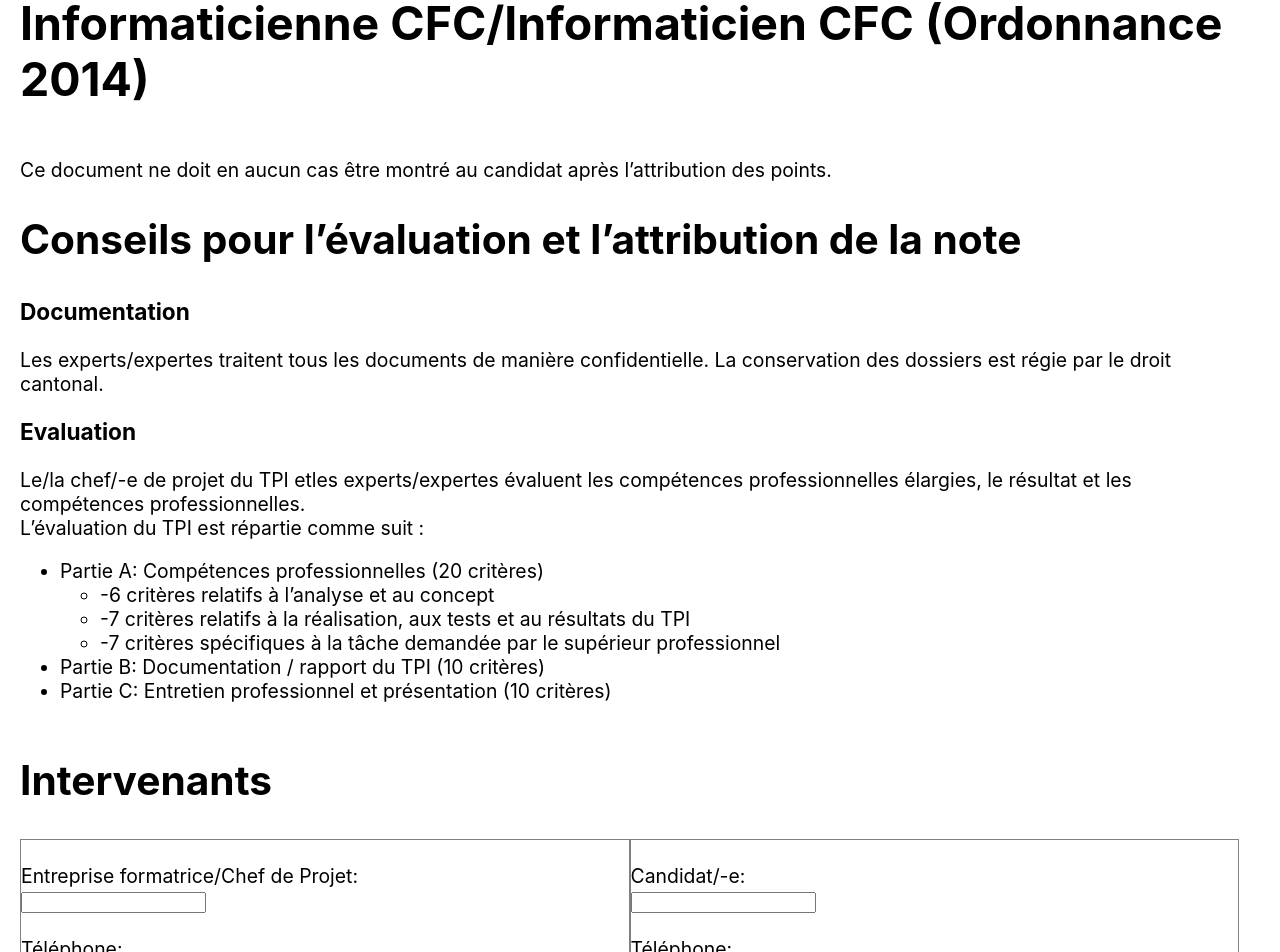
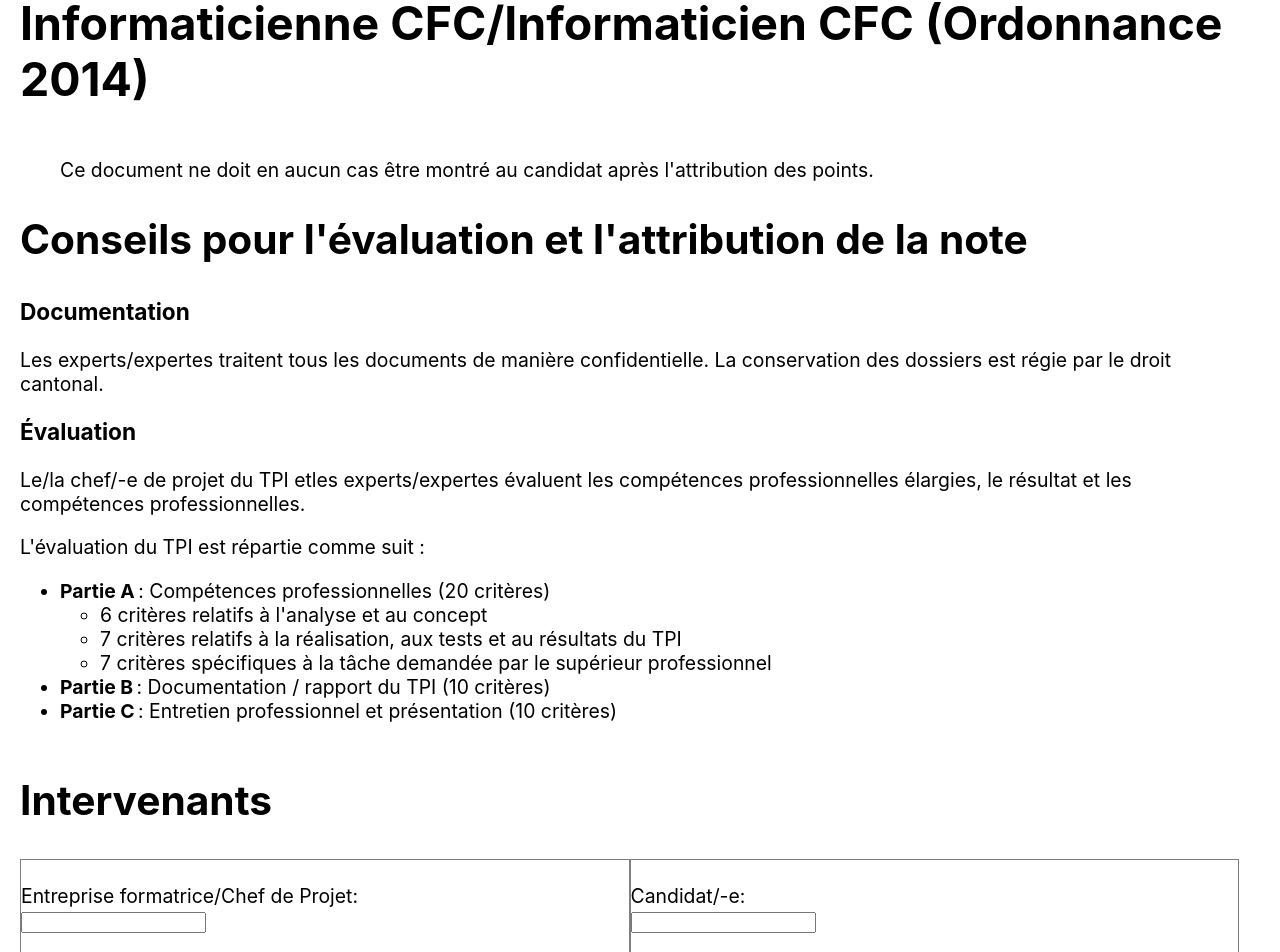
Before and after one commit to ponsfrilus/evaluation-TPI, a React (Create React App) app: page / in a window 1280 px wide. Shown: the part 117-1069 px from the top of the page. Built offline with nearby package versions, Linux system fonts and the light colour scheme.

Commit message:
[fix] some HTML errors
via validator.w3.org

```diff
--- a/src/components/DocumentationPage1.js
+++ b/src/components/DocumentationPage1.js
@@ -3,31 +3,31 @@ class DocumentationPage1 extends React.Component {
   render(){
     return(
       <div className={`DocumentationPage1`}>
-        <p>
-          Ce document ne doit en aucun cas être montré au candidat après l’attribution des points.
-        </p>
+        <blockquote>Ce document ne doit en aucun cas être montré au candidat après l'attribution des points.</blockquote>
         <h2>
-           Conseils pour l’évaluation et l’attribution de la note
+           Conseils pour l'évaluation et l'attribution de la note
         </h2>
         <h3>Documentation</h3>
         <p>
           Les experts/expertes traitent tous les documents de manière confidentielle. La conservation des dossiers est régie par le droit cantonal.
         </p>
-        <h3>Evaluation</h3>
+        <h3>Évaluation</h3>
         <p>
-          Le/la chef/-e de projet du TPI etles experts/expertes évaluent les compétences professionnelles élargies, le résultat et les compétences professionnelles.<br />
-          L’évaluation du TPI est répartie comme suit :
+          Le/la chef/-e de projet du TPI etles experts/expertes évaluent les compétences professionnelles élargies, le résultat et les compétences professionnelles.
+        </p>
+        <p>
+          L'évaluation du TPI est répartie comme suit :
         </p>
         <ul>
-          <li>Partie A: Compétences professionnelles (20 critères)
+          <li><b>Partie A</b>&thinsp;: Compétences professionnelles (20 critères)
             <ul>
-              <li>-6 critères relatifs à l’analyse et au concept</li>
-              <li>-7 critères relatifs à la réalisation, aux tests et au résultats du TPI</li>
-              <li>-7 critères spécifiques à la tâche demandée par le supérieur professionnel</li>
+              <li>6 critères relatifs à l'analyse et au concept</li>
+              <li>7 critères relatifs à la réalisation, aux tests et au résultats du TPI</li>
+              <li>7 critères spécifiques à la tâche demandée par le supérieur professionnel</li>
             </ul>
           </li>
-          <li>Partie B: Documentation / rapport du TPI (10 critères)</li>
-          <li>Partie C: Entretien professionnel et présentation (10 critères)</li>
+          <li><b>Partie B</b>&thinsp;: Documentation / rapport du TPI (10 critères)</li>
+          <li><b>Partie C</b>&thinsp;: Entretien professionnel et présentation (10 critères)</li>
         </ul>
       </div>
     )
--- a/src/components/EvaluationComment.js
+++ b/src/components/EvaluationComment.js
@@ -3,8 +3,8 @@ class EvaluationComment extends React.Component {
   render(){
     return(
       <div className={`EvaluationComment`}>
-        <h2>Remarque</h2>
-        <textarea type="text" id={`EvaluationComment_comment`} key={`EvaluationComment_comment`} cols={100} rows={15} ></textarea>
+        <h2>Remarques</h2>
+        <textarea id={`EvaluationComment_comment`} key={`EvaluationComment_comment`} cols={100} rows={15} ></textarea>
       </div>
     )
   }
--- a/src/components/EvaluationGridLine.js
+++ b/src/components/EvaluationGridLine.js
@@ -12,10 +12,10 @@ class EvaluationGridLine extends React.Component {
           {this.props.data.description}
         </div>
         <div key={`${this.props.data.id}_EvaluationGridLinePt`} className="EvaluationGridElement EvaluationGridLinePt" onChange={() => ptsChange()}>
-          <input type="number" id={`${this.props.data.id}_pts`} key={`${this.props.data.id}_pts`} min={0} max={3} step={1} size={1} className="EvaluationMark" />
+          <input type="number" id={`${this.props.data.id}_pts`} key={`${this.props.data.id}_pts`} min={0} max={3} step={1} className="EvaluationMark" />
         </div>
         <div key={`${this.props.data.id}_EvaluationGridLineJustification`} className="EvaluationGridElement EvaluationGridLineJustification">
-          <textarea type="text" id={`${this.props.data.id}_justification`} key={`${this.props.data.id}_justification`} cols={37} rows={3} ></textarea>
+          <textarea id={`${this.props.data.id}_justification`} key={`${this.props.data.id}_justification`} cols={37} rows={3} ></textarea>
         </div>
       </div>
     )
--- a/src/components/EvaluationSign.js
+++ b/src/components/EvaluationSign.js
@@ -7,48 +7,30 @@ class EvaluationSign extends React.Component {
         <div className={`EvaluationSignContainer`}>
           <div className={`EvaluationSignBlock sign_chef_de_projet`}>
             <h3>Chef de projet</h3>
-            <p>
-              Lieu :
+            <p>Lieu&thinsp;:</p>
             <div className="textLine"></div>
-            </p>
-            <p>
-              Date :
+            <p>Date&thinsp;:</p>
             <div className="textLine"></div>
-            </p>
-            <p>
-              Signature :
+            <p>Signature&thinsp;:</p>
             <div className="textLine"></div>
-            </p>
           </div>
           <div className={`EvaluationSignBlock sign_expert_1`}>
             <h3>Expert 1</h3>
-            <p>
-              Lieu :
+            <p>Lieu&thinsp;:</p>
             <div className="textLine"></div>
-            </p>
-            <p>
-              Date :
+            <p>Date&thinsp;:</p>
             <div className="textLine"></div>
-            </p>
-            <p>
-              Signature :
+            <p>Signature&thinsp;:</p>
             <div className="textLine"></div>
-            </p>
           </div>
           <div className={`EvaluationSignBlock sign_expert_2`}>
             <h3>Expert 2</h3>
-            <p>
-              Lieu :
+            <p>Lieu&thinsp;:</p>
             <div className="textLine"></div>
-            </p>
-            <p>
-              Date :
+            <p>Date&thinsp;:</p>
             <div className="textLine"></div>
-            </p>
-            <p>
-              Signature
+            <p>Signature&thinsp;:</p>
             <div className="textLine"></div>
-            </p>
           </div>
         </div>
 
```
Lines whose indentation alone changed are shown as unchanged.
